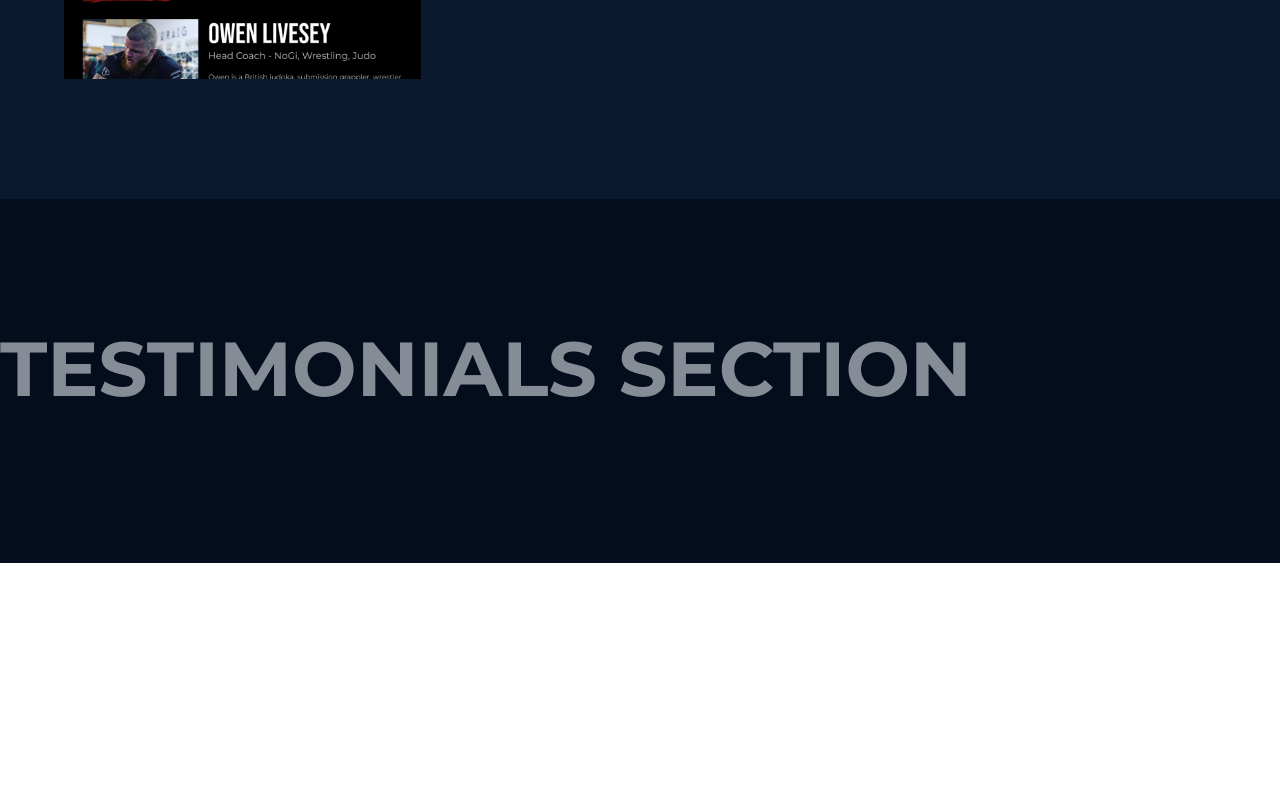
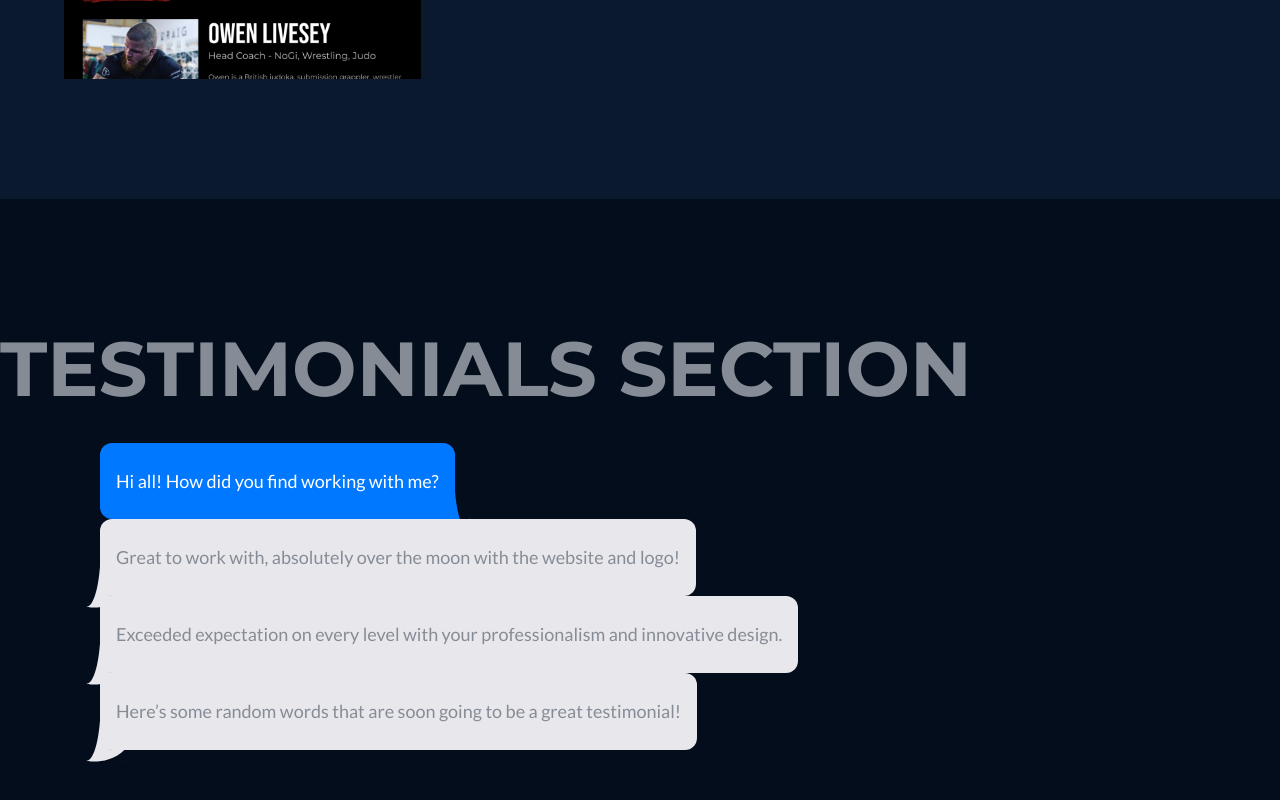
Before and after one commit to cjbeales/portfolio-2023, a Next.js app: page / in a window 1280 px wide. Shown: the part 2804-3604 px from the top of the page. Before the commit the page ends 3367 px from the top, so only its background shows below. Built offline with nearby package versions, Linux system fonts and the light colour scheme.

Commit message:
chat bubbles added

```diff
--- /dev/null
+++ b/src/components/Testimonials/Bubble/bubble.module.scss
@@ -0,0 +1,37 @@
+@import "/src/styles/imports/theme";
+@import "/src/styles/imports/media-queries";
+@import "/src/styles/imports/mixins";
+
+.bubble {
+    display: flex;
+    align-items: center;
+    justify-content: center;
+    padding: $space-24 $space-16;
+    background: #E8E7EC;
+    border-radius: $space-12;
+    width: fit-content;
+    position: relative;
+    margin-left: 100px;
+
+    &:after {
+        content: "";
+        background-image: url("/bubble-point-white.svg");
+        background-size: contain;
+        position: absolute;
+        width: 40px;
+        height: 45px;
+        bottom: -12px;
+        left: -14px;
+    }
+}
+
+.blue {
+    @extend .bubble;
+    background: #0078FF;
+    color: white;
+    &:after {
+        background-image: url("/bubble-point-blue.svg");
+        left: inherit;
+        right: -15px;
+    }
+}
--- /dev/null
+++ b/src/components/Testimonials/Bubble/index.js
@@ -0,0 +1,10 @@
+import React from 'react';
+import styles from './bubble.module.scss';
+
+export const Bubble = ({ content, isBlue = false }) => {
+    return (
+        <div className={`${styles.bubble} ${isBlue ? styles.blue : ''}`}>
+            {content}
+        </div>
+    )
+}
--- a/src/components/Testimonials/index.js
+++ b/src/components/Testimonials/index.js
@@ -1,10 +1,15 @@
 import React from 'react';
+import { Bubble } from './Bubble';
 import styles from './testimonials.module.scss';
 
 export const Testimonials = () => {
     return (
         <section id="testimonials" className={styles.testimonials}>
             <h1>Testimonials section</h1>
+            <Bubble isBlue={true} content={`Hi all! How did you find working with me?`} />
+            <Bubble content={`Great to work with, absolutely over the moon with the website and logo!`} />
+            <Bubble content={`Exceeded expectation on every level with your professionalism and innovative design.`} />
+            <Bubble content={`Here’s some random words that are soon going to be a great testimonial!`} />
         </section>
     )
 }
```
Also changed, not shown: public/bubble-point-blue.svg (added), public/bubble-point-white.svg (added).
